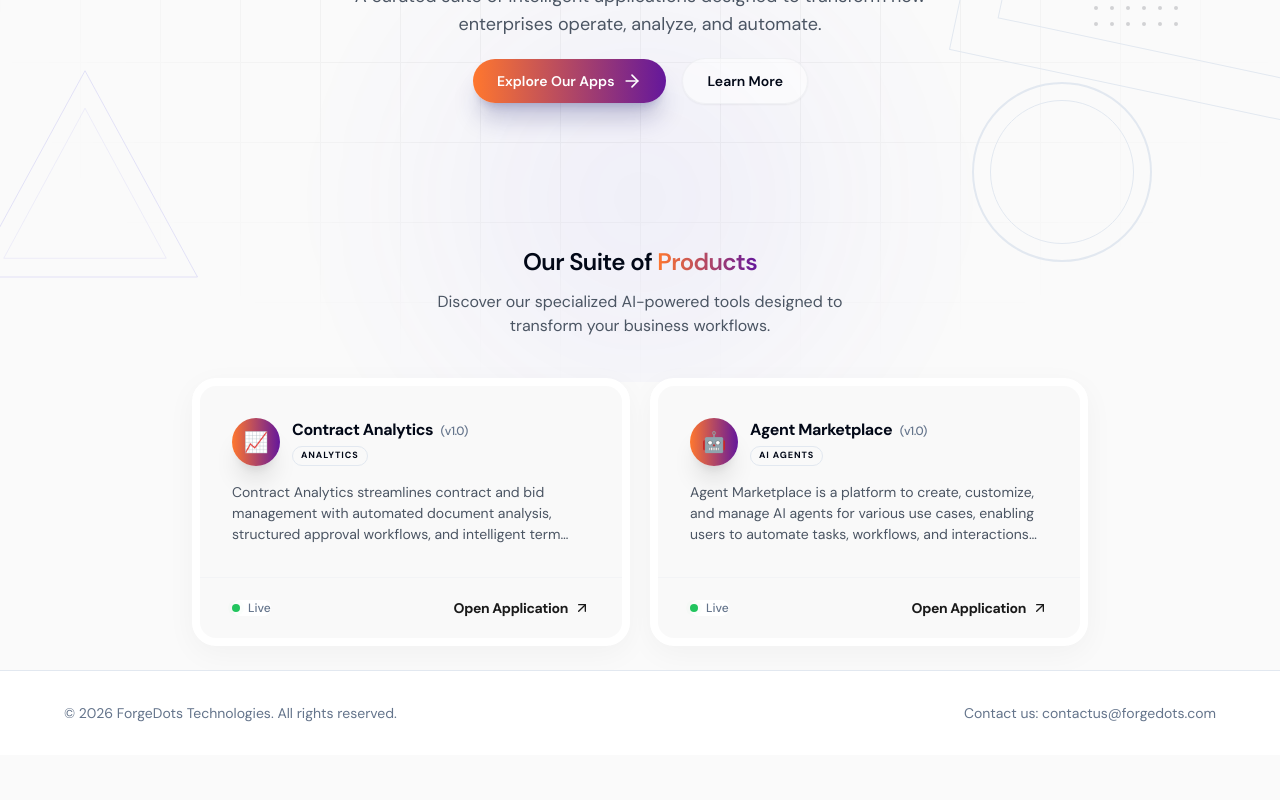
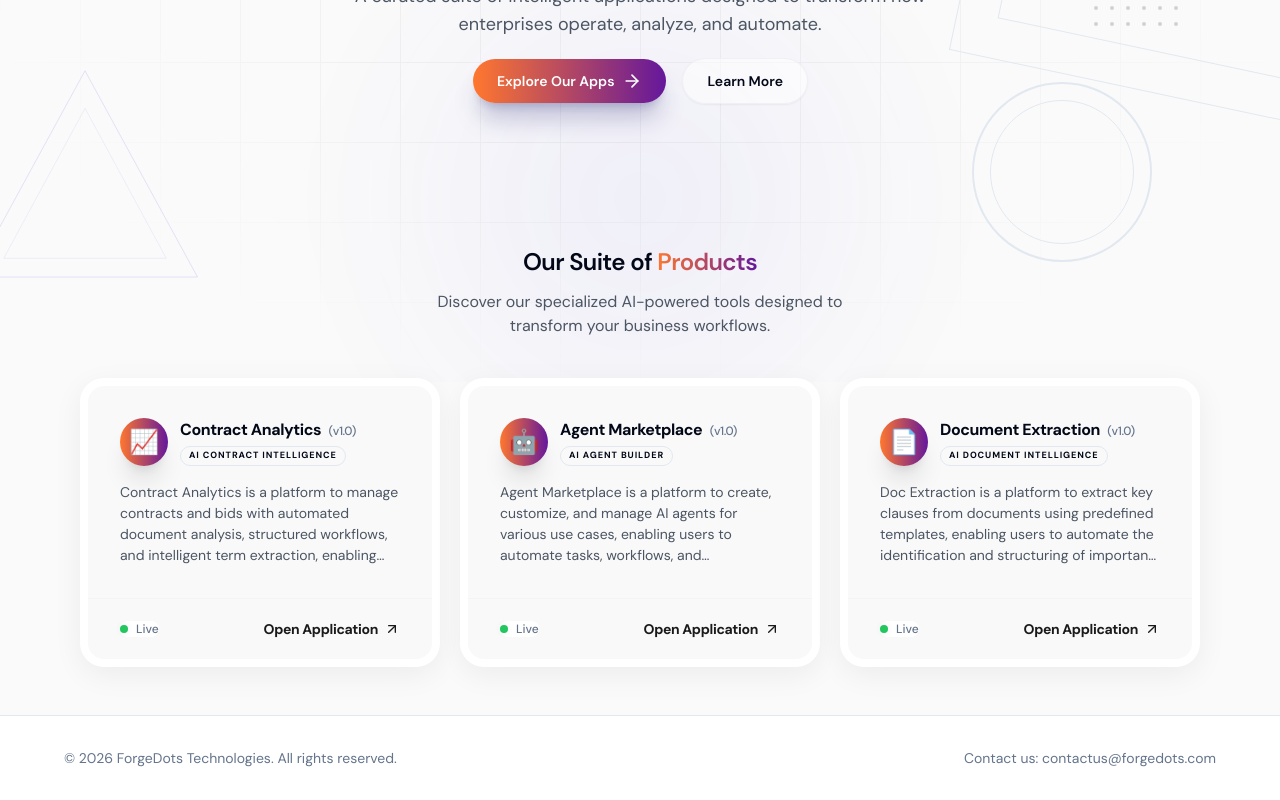
Before and after one commit to forgedots-tech/forge-apps, a React (Vite) app: page / in a window 1280 px wide. Shown: the part 418-1218 px from the top of the page. Before the commit the page ends 1173 px from the top, so only its background shows below. Built offline with nearby package versions, Linux system fonts and the light colour scheme.

Commit message:
patch: added new application deatils

```diff
--- a/src/App.tsx
+++ b/src/App.tsx
@@ -1,18 +1,16 @@
 import Topbar from "./components/layout/Topbar";
 import Hero from "./components/layout/Hero";
-// import Features from "./components/layout/Features";
 import Apps from "./components/layout/Apps";
 import Footer from "./components/layout/Footer";
 import { BackgroundOrbs } from "./components/animated/BackgroundOrbs";
 
 export default function App() {
   return (
-    <div className="h-screen flex flex-col">
+    <div className="flex flex-col">
       <BackgroundOrbs />
       <Topbar />
       <main className="flex-1 relative z-10">
         <Hero />
-        {/* <Features /> */}
         <Apps />
       </main>
       <Footer />
--- a/src/components/common/AppCard.tsx
+++ b/src/components/common/AppCard.tsx
@@ -19,11 +19,11 @@
   url,
 }: AppCardProps) {
   return (
-    <div className="relative flex flex-col bg-[#f9f9f9] border-8 border-white shadow-[0_8px_30px_rgb(0,0,0,0.04)] rounded-3xl transition-all duration-300 hover:shadow-[0_20px_50px_rgba(0,0,0,0.1)]">
+    <div className="relative flex flex-col bg-[#f9f9f9] border-8 border-white shadow-[0_8px_30px_rgb(0,0,0,0.06)] rounded-3xl transition-all duration-300 hover:shadow-[0_20px_50px_rgba(0,0,0,0.1)]">
       {/* Header Area */}
       <div className="flex items-center gap-3 p-8 pb-4">
         {/* Logo Container */}
-        <div className="h-12 min-w-12 flex items-center justify-center text-xl bg-primary rounded-full shadow-xl">
+        <div className="h-12 min-w-12 flex items-center justify-center text-2xl bg-primary rounded-full shadow-xl">
           {logo}
         </div>
 
@@ -43,7 +43,7 @@
 
       {/* Body Area */}
       <div className="px-8 pb-8">
-        <p className="text-sm leading-normal text-gray-600 line-clamp-3">
+        <p className="text-sm leading-normal text-gray-600 line-clamp-4">
           {description}
         </p>
       </div>
--- a/src/components/layout/Apps.tsx
+++ b/src/components/layout/Apps.tsx
@@ -15,9 +15,9 @@
   {
     id: "contract-analytics",
     name: "Contract Analytics",
-    category: "Analytics",
+    category: "AI Contract Intelligence",
     description:
-      "Contract Analytics streamlines contract and bid management with automated document analysis, structured approval workflows, and intelligent term extraction — helping teams reduce manual effort, ensure compliance, and make faster, data-driven decisions.",
+      "Contract Analytics is a platform to manage contracts and bids with automated document analysis, structured workflows, and intelligent term extraction, enabling teams to reduce manual effort, ensure compliance, and make faster data-driven decisions.",
     logo: "📈",
     version: "v1.0",
     url: "https://contractanalytics.azurewebsites.net/",
@@ -25,12 +25,22 @@
   {
     id: "agent-marketplace",
     name: "Agent Marketplace",
-    category: "AI Agents",
+    category: "AI Agent Builder",
     description:
       "Agent Marketplace is a platform to create, customize, and manage AI agents for various use cases, enabling users to automate tasks, workflows, and interactions through configurable intelligence.",
     logo: "🤖",
     version: "v1.0",
     url: "https://proud-desert-083577f00.6.azurestaticapps.net/",
+  },
+  {
+    id: "doc-extraction",
+    name: "Document Extraction",
+    category: "AI Document Intelligence",
+    description:
+      "Doc Extraction is a platform to extract key clauses from documents using predefined templates, enabling users to automate the identification and structuring of important information from complex files with improved accuracy and efficiency.",
+    logo: "📄",
+    version: "v1.0",
+    url: "https://blue-field-09c556b1e.2.azurestaticapps.net",
   },
 ];
 
@@ -41,9 +51,9 @@
 
 export default function Apps() {
   return (
-    <section id="apps" className="relative px-4 py-6 md:px-8">
+    <section id="apps" className="relative px-5 pt-6 pb-12 md:px-20">
       <motion.div
-        className="max-w-6xl mx-auto flex flex-col items-center"
+        className="mx-auto flex flex-col items-center"
         initial="hidden"
         animate="visible"
         variants={FADE_UP_VARIANTS}
@@ -58,7 +68,7 @@
           business workflows.
         </p>
 
-        <div className="w-full grid grid-cols-1 gap-5 md:grid-cols-2 max-w-4xl">
+        <div className="w-full grid grid-cols-1 gap-5 md:grid-cols-2 lg:grid-cols-3">
           {APPS_DATA.map((app) => (
             <AppCard
               key={app.id}
--- a/src/components/layout/Features.tsx
+++ b/src/components/layout/Features.tsx
@@ -48,7 +48,7 @@
   return (
     <section
       id="features"
-      className="relative px-4 py-16 md:px-8 flex flex-col items-center justify-center"
+      className="relative px-5 py-16 md:px-8 flex flex-col items-center justify-center"
     >
       <motion.div
         className="w-full max-w-5xl grid gap-8 md:gap-3 md:grid-cols-3"
--- a/src/components/layout/Hero.tsx
+++ b/src/components/layout/Hero.tsx
@@ -20,7 +20,7 @@
   };
 
   return (
-    <section className="relative pt-42 pb-16 px-4 md:px-8 min-h-[80vh] flex flex-col items-center justify-center text-center">
+    <section className="relative pt-42 pb-16 px-5 md:px-8 min-h-[80vh] flex flex-col items-center justify-center text-center">
       <motion.div>
         <StatusBadge text="Enterprise Solutions" className="mb-5" />
       </motion.div>
@@ -53,7 +53,7 @@
         style={{ willChange: "transform, opacity" }}
       >
         <button
-          onClick={() => scrollToSection("apps", "nearest")}
+          onClick={() => scrollToSection("apps", "start")}
           className="px-6 py-3 flex items-center gap-2 text-sm font-semibold text-white bg-primary shadow-xl shadow-primary/25 rounded-full transition-all hover:opacity-90"
         >
           Explore Our Apps <ArrowRight size={20} />
```
